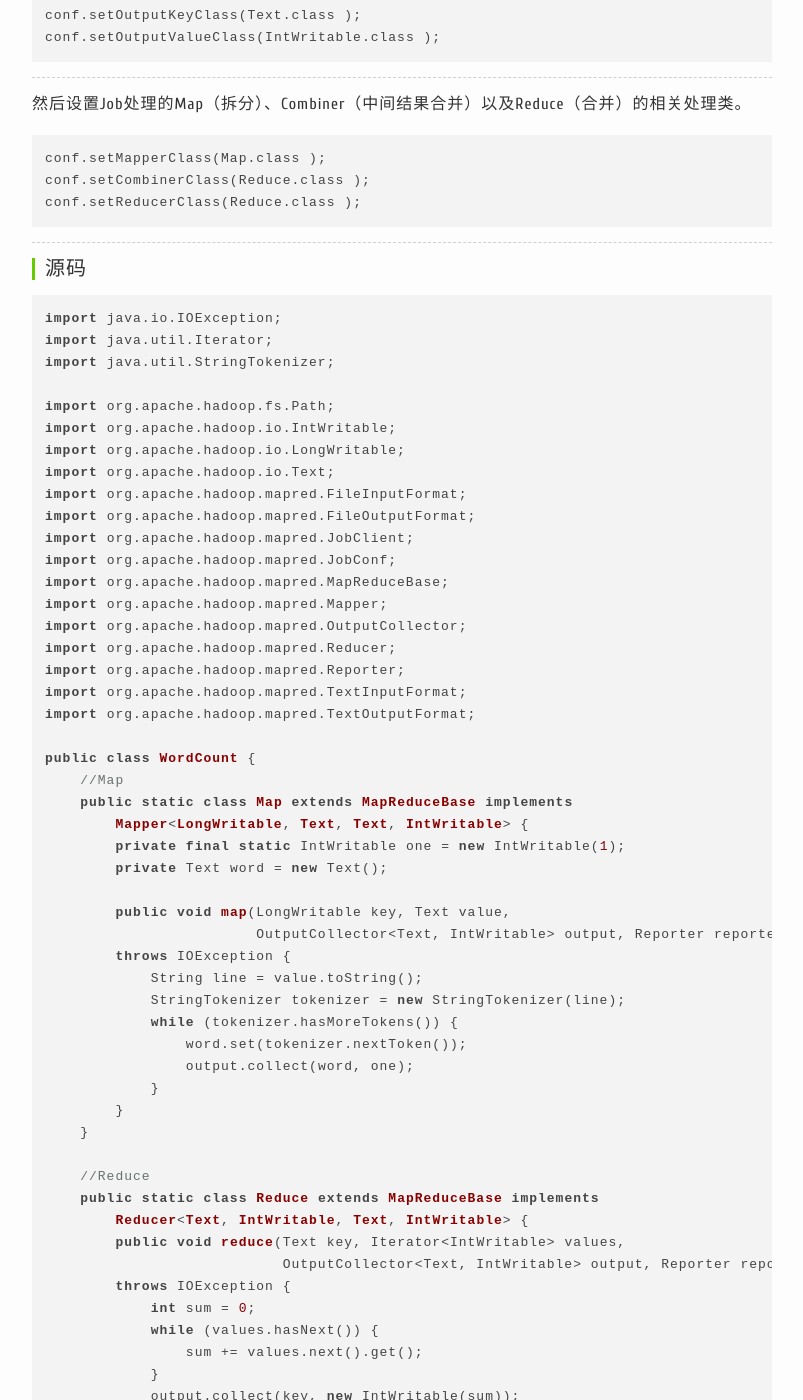
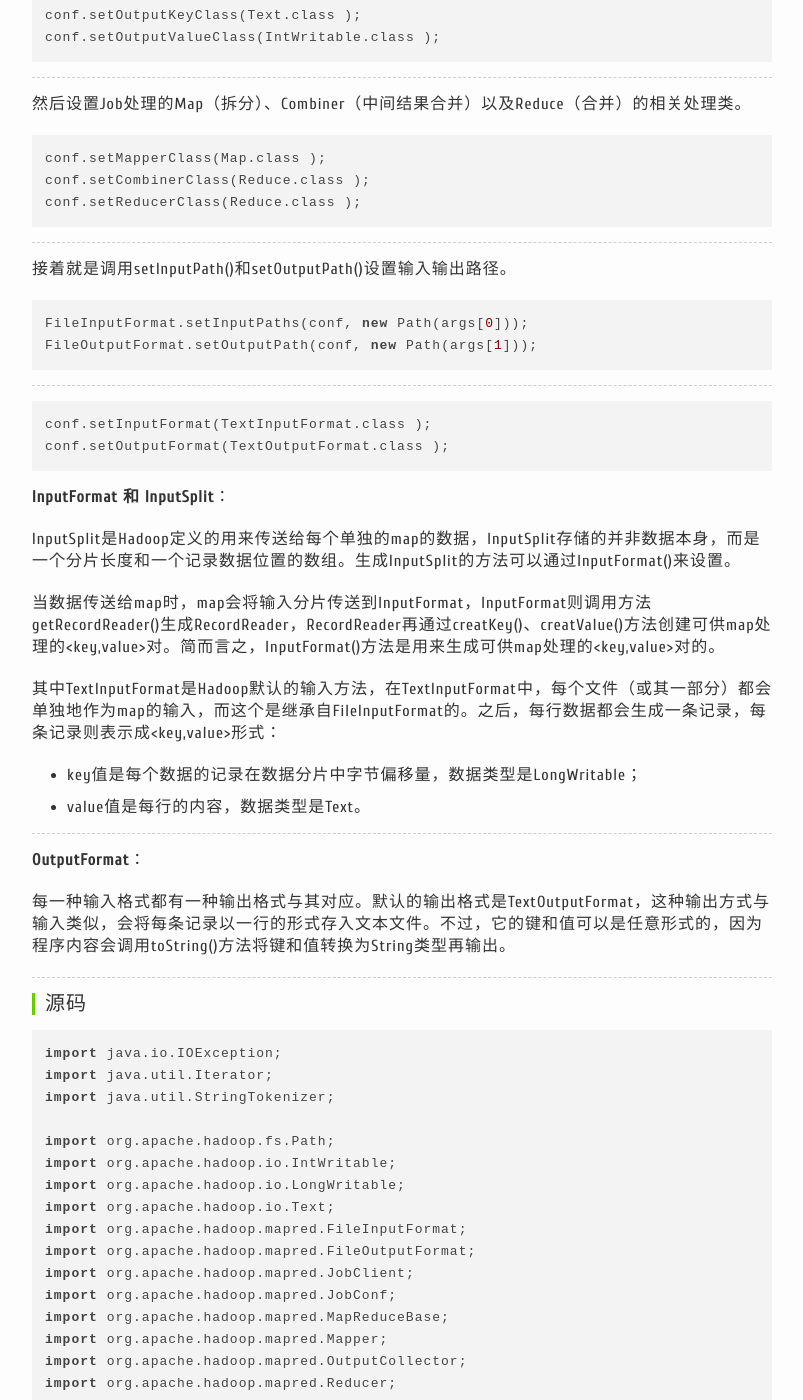
Before and after one commit to charleshm/charleshm.github.io, a Jekyll site: the page built from _posts/2016-04-12-mapreduce-wordcount.md, in a window 1280 px wide and 1400 px high, scrolled down 1526 px. Shown: the whole window, without its empty margins (238-1041 px from the left). Built offline with Jekyll 4.4.1, drawn with Linux system fonts in a browser that asks for light colours; nearby versions of some CDN libraries; comment, search, counter and statistics services are not loaded.

Commit message:
mapreduce wordcount

```diff
--- a/_posts/2016-04-12-mapreduce-wordcount.md
+++ b/_posts/2016-04-12-mapreduce-wordcount.md
@@ -57,6 +57,42 @@ conf.setMapperClass(Map.class );
 conf.setCombinerClass(Reduce.class );
 conf.setReducerClass(Reduce.class );
 {% endhighlight %}
+
+
+----------
+
+接着就是调用setInputPath()和setOutputPath()设置输入输出路径。
+
+{% highlight java %}
+FileInputFormat.setInputPaths(conf, new Path(args[0]));
+FileOutputFormat.setOutputPath(conf, new Path(args[1]));
+{% endhighlight %}
+
+
+----------
+
+{% highlight java %}
+conf.setInputFormat(TextInputFormat.class );
+conf.setOutputFormat(TextOutputFormat.class );
+{% endhighlight %}
+
+**InputFormat 和 InputSplit**：
+
+InputSplit是Hadoop定义的用来传送给每个单独的map的数据，InputSplit存储的并非数据本身，而是一个分片长度和一个记录数据位置的数组。生成InputSplit的方法可以通过InputFormat()来设置。
+
+当数据传送给map时，map会将输入分片传送到InputFormat，InputFormat则调用方法getRecordReader()生成RecordReader，RecordReader再通过creatKey()、creatValue()方法创建可供map处理的<key,value>对。简而言之，InputFormat()方法是用来生成可供map处理的<key,value>对的。
+
+其中TextInputFormat是Hadoop默认的输入方法，在TextInputFormat中，每个文件（或其一部分）都会单独地作为map的输入，而这个是继承自FileInputFormat的。之后，每行数据都会生成一条记录，每条记录则表示成<key,value>形式：
+
+- key值是每个数据的记录在数据分片中字节偏移量，数据类型是LongWritable；
+- value值是每行的内容，数据类型是Text。
+
+
+----------
+
+**OutputFormat**：
+
+每一种输入格式都有一种输出格式与其对应。默认的输出格式是TextOutputFormat，这种输出方式与输入类似，会将每条记录以一行的形式存入文本文件。不过，它的键和值可以是任意形式的，因为程序内容会调用toString()方法将键和值转换为String类型再输出。
 
 ----------
 
```
